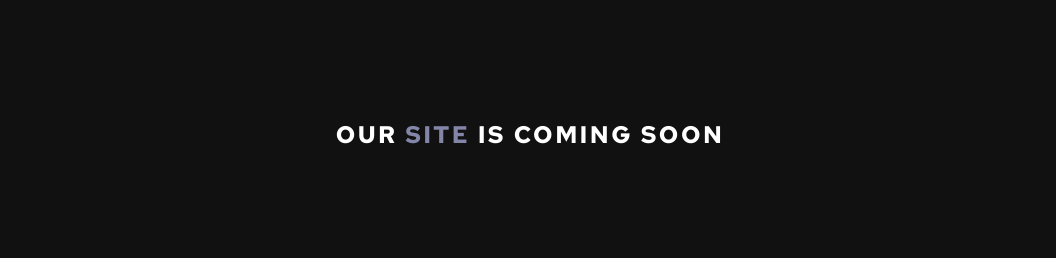
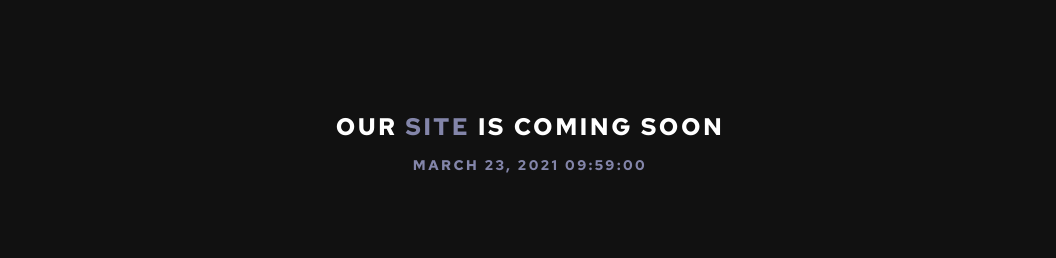
Before and after one commit to GianlucaOggiano/vanilla-js-projects, a plain HTML site: page countdown/index.html in a window 1280 px wide. Shown: the top 258 px of the page, without its empty margins (110-1166 px from the left). Drawn offline with Linux system fonts and the light colour scheme.

Commit message:
Minor changes

```diff
--- a/countdown/app.js
+++ b/countdown/app.js
@@ -1,9 +1,12 @@
-const finalDate = 'January 23, 2021 09:59:00';
+const finalDate = 'March 23, 2021 09:59:00';
 const container = document.querySelector('.container');
+const eventDateElement = document.getElementById('eventdate');
 const daysElement = document.getElementById('days');
 const hoursElement = document.getElementById('hours');
 const minutesElement = document.getElementById('minutes');
 const secondsElement = document.getElementById('seconds');
+
+eventDateElement.innerHTML = finalDate;
 
 const countDown = () => {
   const eventDate = new Date(finalDate).getTime();
--- a/countdown/index.html
+++ b/countdown/index.html
@@ -13,7 +13,10 @@
 <body>
   <div class="container">
     <div class="first">
-      <h1>Our <span>site</span> is coming soon</h1>
+      <div class="info">
+        <h1>Our <span>site</span> is coming soon</h1>
+        <p id="eventdate"></p>
+      </div>
       <div class="countdown">
         <div class="date-container">
           <div id="days" class="number"></div>
--- a/countdown/style.css
+++ b/countdown/style.css
@@ -30,6 +30,18 @@ body {
   justify-content: space-around;
 }
 
+.info {
+  text-align: center;
+  margin-bottom: 8.125rem;
+}
+
+.info p {
+  font-size: 0.875rem;
+  text-transform: uppercase;
+  margin-top: 0.875rem;
+  color: #8385a9;
+}
+
 .first {
   width: 100%;
   display: flex;
@@ -38,7 +50,6 @@ body {
 }
 .first h1 {
   text-transform: uppercase;
-  margin-bottom: 8.125rem;
   font-size: 1.5rem;
 }
 .first h1 > span {
```
